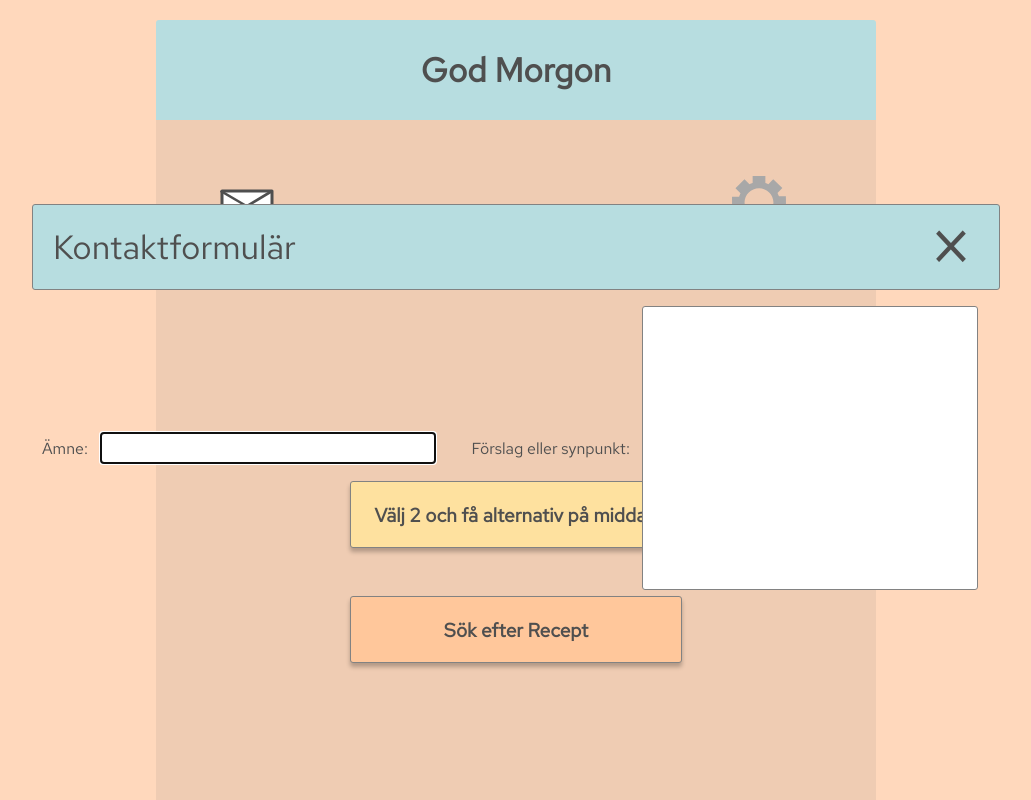
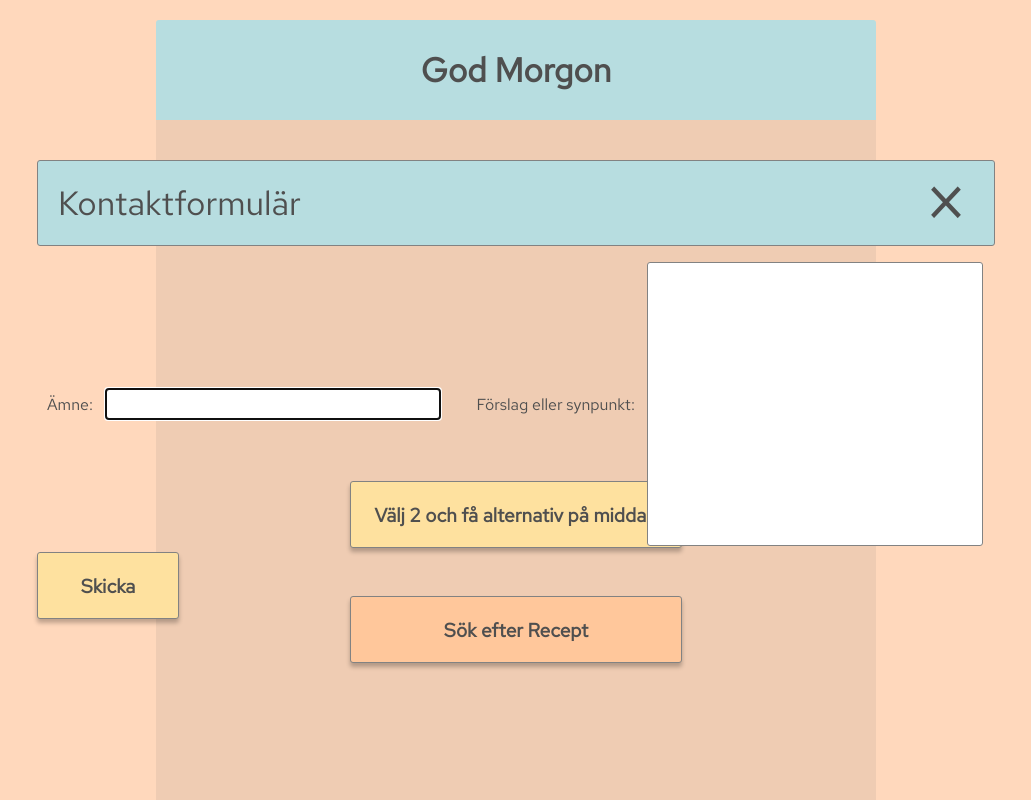
Before and after one commit to RealGobi/Project-X, a React (Create React App) app: page /landing-page in a window 1280 px wide. Both pictures are taken after a click on the picture 371 px from the left and 206 px from the top of the page. Shown: the top 800 px of the page, without its empty margins (124-1155 px from the left). Built offline with nearby package versions, Linux system fonts and the light colour scheme; no server answers.

Commit message:
clean up

```diff
--- a/src/pages/Choose-first.js
+++ b/src/pages/Choose-first.js
@@ -11,7 +11,6 @@ export default function ChooseFirst({ recipe, setCategoryOne }) {
     // eslint-disable-next-line react/forbid-prop-types
     recipe: PropTypes.array.isRequired,
     setCategoryOne: PropTypes.func.isRequired,
-
   };
 
   // collect all categorys to one array
--- a/src/pages/Landing-page.js
+++ b/src/pages/Landing-page.js
@@ -13,7 +13,7 @@ import Mail from '../images/button-contact.svg';
 import Settings from '../images/button-settings.svg';
 
 export default function LandingPage() {
-  const mail = <span><label> Ämne:<input type="text" /></label><label> Förslag eller synpunkt:<input type="textarea" /></label></span>;
+  const mail = <span><label> Ämne:<input type="text" /></label><label> Förslag eller synpunkt:<input type="textarea" /><Button buttonText="Skicka" color="yellow" /></label></span>;
   const setting = <span className="settings"><Button buttonText="Vegan" color="mint" /><Button buttonText="Vegetarian" color="yellow" /><Button buttonText="Fiskätare" color="mint" /><Button buttonText="Allätare" color="persica" /></span>;
   return (
     <div>
--- a/src/pages/Recipt-page.js
+++ b/src/pages/Recipt-page.js
@@ -1,5 +1,4 @@
 import React from 'react';
-import PropTypes from 'prop-types';
 import { Link } from 'react-router-dom';
 import Page from '../Components/Page/Page';
 import Button from '../Components/Button/Button';
```
Also changed, not shown: src/pages/Login.js (line endings or trailing spaces).
